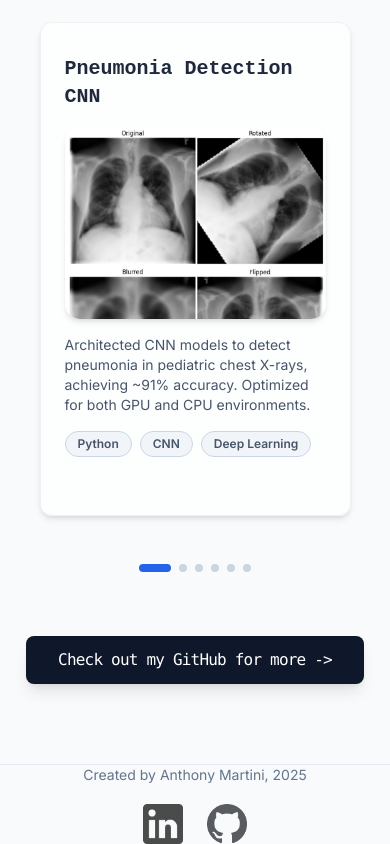
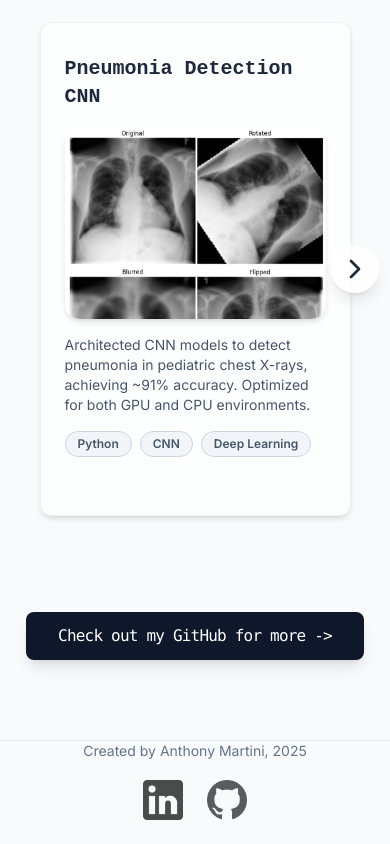
Before and after one commit to AnthonyMartini/AnthonyMartini.github.io, a Next.js app: page / in a window 390 px wide. Shown: the part 4415-5259 px from the top of the page. After the commit the page ends 5235 px from the top, so only its background shows below. Built offline with nearby package versions, Linux system fonts and the light colour scheme; a web font is replaced by a local one.

Commit message:
mobile bug

```diff
--- a/src/app/projects.tsx
+++ b/src/app/projects.tsx
@@ -85,17 +85,27 @@ const Projects = forwardRef((props, ref: ForwardedRef<HTMLDivElement>) => {
   const [currentIndex, setCurrentIndex] = useState(0);
   const [itemsVisible, setItemsVisible] = useState(1);
 
-  // Update items visible based on screen width
+  // Update items visible based on screen width using matchMedia
   useEffect(() => {
-    const handleResize = () => {
-        setItemsVisible(window.innerWidth >= 768 ? 3 : 1);
+    const mediaQueryMd = window.matchMedia("(min-width: 768px)");
+
+    const handleBreakpointChange = () => {
+        if (mediaQueryMd.matches) {
+          setItemsVisible(3); // Desktop/Tablet: 3 projects
+        } else {
+          setItemsVisible(1); // Mobile: 1 project
+        }
     };
 
     // Set initial
-    handleResize();
+    handleBreakpointChange();
 
-    window.addEventListener("resize", handleResize);
-    return () => window.removeEventListener("resize", handleResize);
+    // Add listeners for breakpoint changes
+    mediaQueryMd.addEventListener("change", handleBreakpointChange);
+
+    return () => {
+      mediaQueryMd.removeEventListener("change", handleBreakpointChange);
+    };
   }, []);
 
   const totalItems = projectsData.length;
@@ -104,16 +114,19 @@ const Projects = forwardRef((props, ref: ForwardedRef<HTMLDivElement>) => {
   // Example: 5 items, 1 visible. Max index = 4. (Shows 4)
   const maxIndex = Math.max(0, totalItems - itemsVisible);
 
+  // Clamp currentIndex when screen size changes
+  useEffect(() => {
+    if (currentIndex > maxIndex) {
+      setCurrentIndex(maxIndex);
+    }
+  }, [maxIndex, currentIndex]);
+
   const nextProject = () => {
-    if (currentIndex < maxIndex) {
-        setCurrentIndex((prev) => prev + 1);
-    }
+    setCurrentIndex((prev) => Math.min(prev + 1, maxIndex));
   };
 
   const prevProject = () => {
-    if (currentIndex > 0) {
-        setCurrentIndex((prev) => prev - 1);
-    }
+    setCurrentIndex((prev) => Math.max(prev - 1, 0));
   };
 
   // Progress Bar Width and Position
@@ -163,7 +176,7 @@ const Projects = forwardRef((props, ref: ForwardedRef<HTMLDivElement>) => {
                     animate={{ opacity: 1, scale: 1 }}
                     exit={{ opacity: 0, scale: 0.8 }}
                     onClick={prevProject}
-                    className="absolute left-0 zs-20 p-2 rounded-full bg-white/80 hover:bg-white shadow-lg text-slate-800 hover:text-electric-blue transition-all z-20 hidden md:block -ml-4"
+                    className="absolute left-0 z-20 p-2 rounded-full bg-white/80 hover:bg-white shadow-lg text-slate-800 hover:text-electric-blue transition-all -ml-2 md:-ml-4"
                     aria-label="Previous Project"
                 >
                     <ChevronLeft size={32} />
@@ -174,12 +187,17 @@ const Projects = forwardRef((props, ref: ForwardedRef<HTMLDivElement>) => {
             {/* Carousel Container */}
             <div className="w-full overflow-hidden py-8 px-1">
                 <motion.div
-                    className="flex w-[500%] md:w-[166.66%]"
+                    className="flex"
+                    style={{ width: `${(totalItems / itemsVisible) * 100}%` }}
                     animate={{ x: `${-currentIndex * (100 / totalItems)}%` }}
                     transition={{ type: "spring", stiffness: 300, damping: 30 }}
                 >
                     {projectsData.map((project, index) => (
-                        <div key={index} className="w-[20%] px-4 flex-shrink-0">
+                        <div
+                            key={index}
+                            className="px-4 flex-shrink-0"
+                            style={{ width: `${100 / totalItems}%` }}
+                        >
                              <Card.Root className="h-full overflow-visible">
                                 <div className="flex flex-col h-full">
                                     <Card.Heading className="text-center">
@@ -219,7 +237,7 @@ const Projects = forwardRef((props, ref: ForwardedRef<HTMLDivElement>) => {
                     animate={{ opacity: 1, scale: 1 }}
                     exit={{ opacity: 0, scale: 0.8 }}
                     onClick={nextProject}
-                    className="absolute right-0 z-20 p-2 rounded-full bg-white/80 hover:bg-white shadow-lg text-slate-800 hover:text-electric-blue transition-all hidden md:block -mr-4"
+                    className="absolute right-0 z-20 p-2 rounded-full bg-white/80 hover:bg-white shadow-lg text-slate-800 hover:text-electric-blue transition-all -mr-2 md:-mr-4"
                     aria-label="Next Project"
                 >
                     <ChevronRight size={32} />
@@ -228,19 +246,6 @@ const Projects = forwardRef((props, ref: ForwardedRef<HTMLDivElement>) => {
              </AnimatePresence>
         </div>
 
-        {/* Mobile Navigation Dots */}
-         <div className="flex justify-center gap-2 mt-4 md:hidden">
-            {projectsData.map((_, idx) => (
-                <button
-                    key={idx}
-                    onClick={() => setCurrentIndex(Math.min(idx, maxIndex))}
-                    className={`h-2 rounded-full transition-all ${
-                        currentIndex === idx ? "w-8 bg-electric-blue" : "w-2 bg-slate-300"
-                    }`}
-                    aria-label={`Go to project ${idx + 1}`}
-                />
-            ))}
-        </div>
 
         <div className="flex justify-center mt-16">
           <a
```
